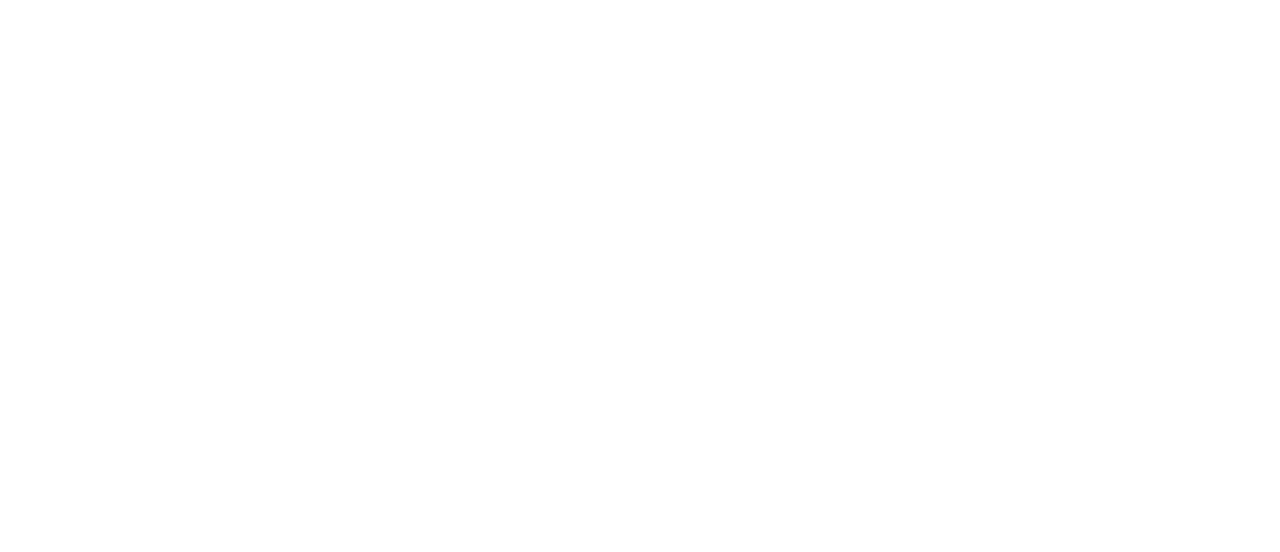
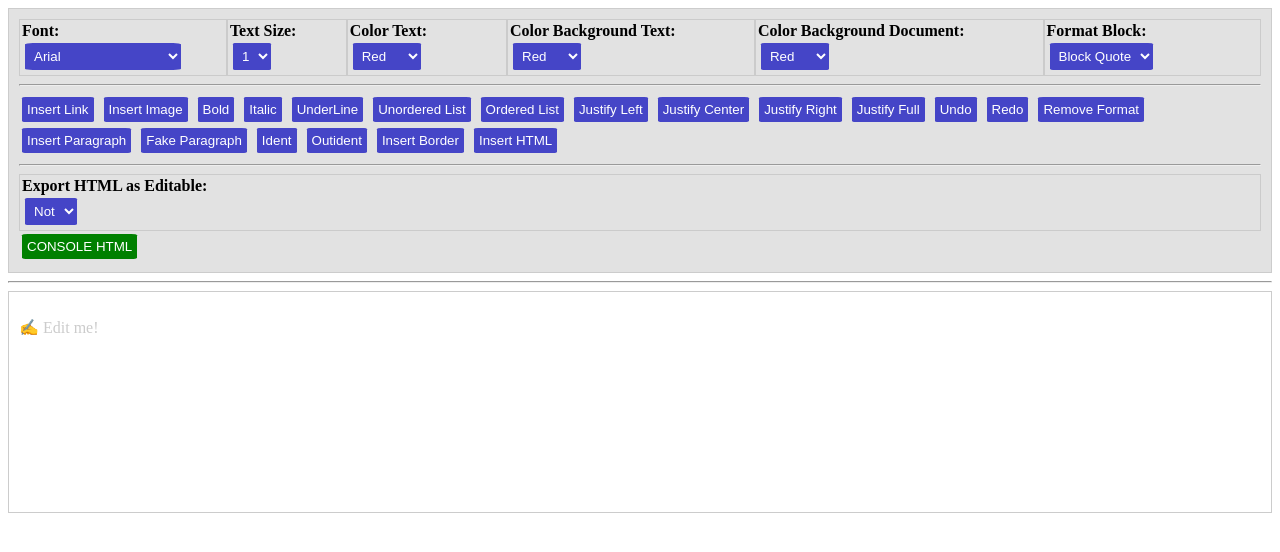
Before and after one commit to themarcosdev/basic-html-editor, a plain HTML site: page index.html in a window 1280 px wide. Drawn offline with Linux system fonts and the light colour scheme.

Commit message:
Update index.html

```diff
--- a/index.html
+++ b/index.html
@@ -4,7 +4,8 @@
     <meta charset="UTF-8">
     <meta name="viewport" content="width=device-width, initial-scale=1.0">
     <title>HTML Editor</title>
-    <script src='./app.js'>
+    <link rel="stylesheet" href="./style.css">
+    <script src='./app.js'></script>
 </head>
 <body>
     <div id="editor-container">
```
